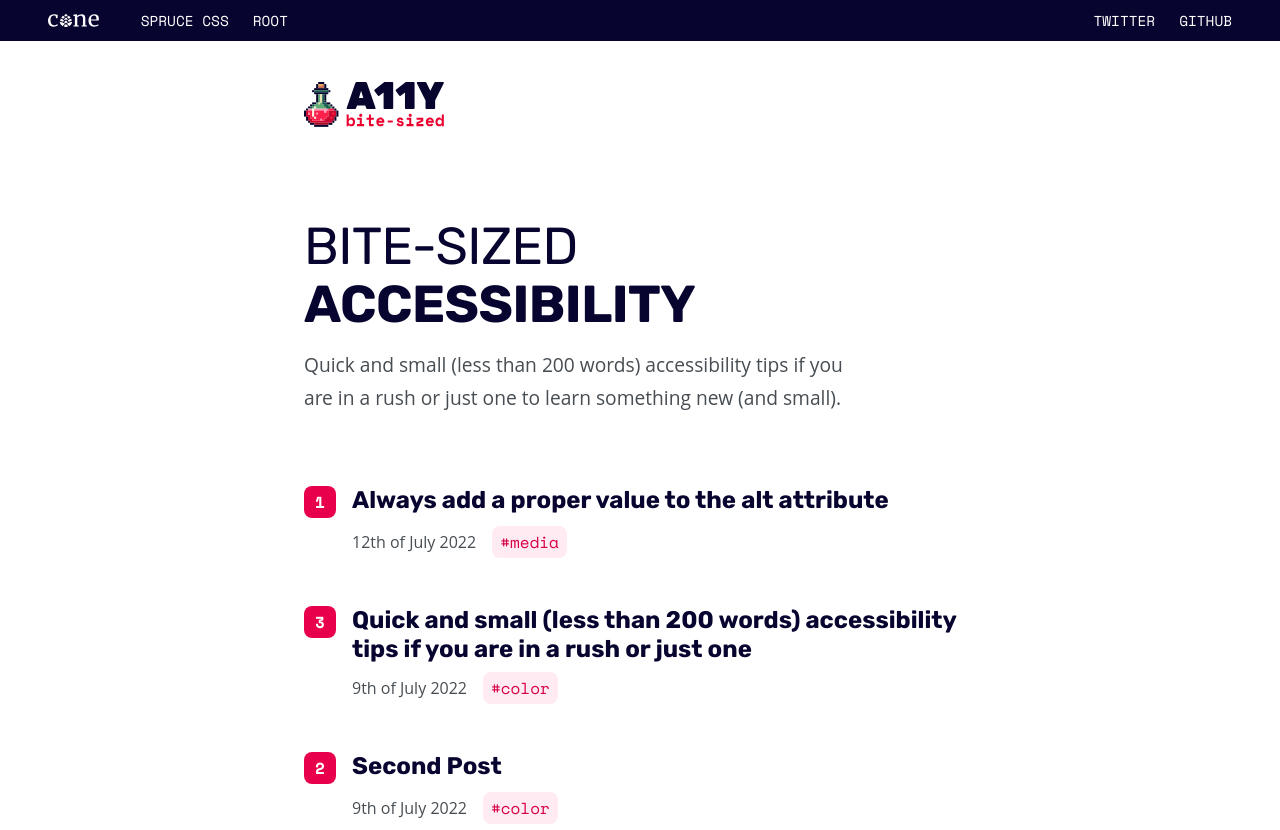
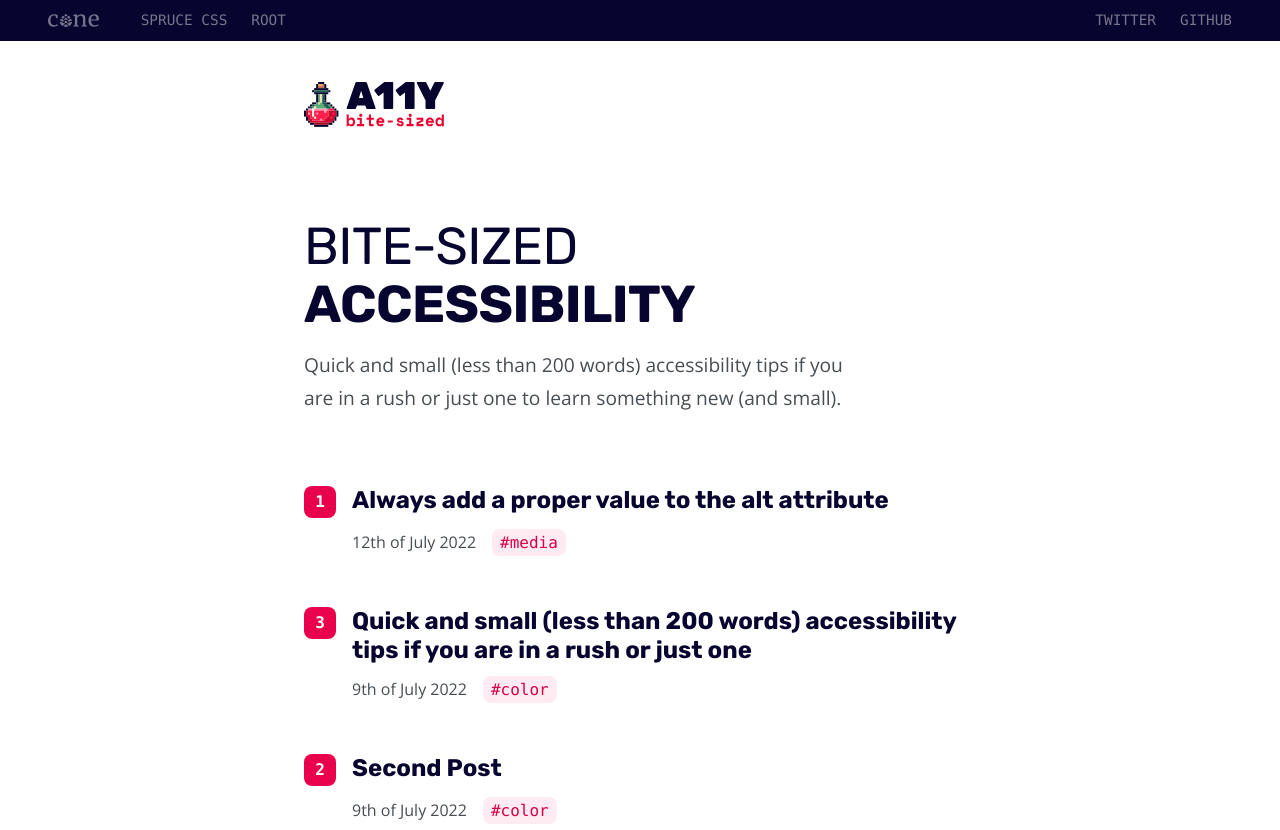
Before and after one commit to conedevelopment/bite-sized-a11y, an Eleventy site: page src/index.md in a window 1280 px wide. Shown: the top 830 px of the page. Built offline with nearby package versions, Linux system fonts and the light colour scheme; Eleventy itself is replaced by a stand-in of ours; files that its build step writes are made by us from their sources.

Commit message:
Add Google Fonts

```diff
--- a/src/_includes/layouts/base.html
+++ b/src/_includes/layouts/base.html
@@ -5,11 +5,13 @@
   <head>
     <meta charset="UTF-8" />
     <meta name="viewport" content="width=device-width, initial-scale=1.0" />
+    <link rel="preconnect" href="https://fonts.googleapis.com">
+    <link rel="preconnect" href="https://fonts.gstatic.com" crossorigin>
     <link rel="alternate" type="application/rss+xml" href="{{ site.url }}/feed.xml" />
     <meta http-equiv="X-UA-Compatible" content="ie=edge" />
     {% include "partials/meta-info.html" %}
     <link rel="stylesheet" href="/css/main.css?{{ assetHash }}">
-    <link href="https://fonts.googleapis.com/css2?family=Rubik:wght@400;700;800&amp;family=Space+Mono:wght@400;700&amp;display=swap" rel="stylesheet">
+    <link href="https://fonts.googleapis.com/css2?family=Open+Sans:wght@400;700&family=Rubik:wght@400;700&display=swap" rel="stylesheet">
   </head>
   <body>
     <a class="btn btn--primary skip-link" href="#content">Skip to content</a>
--- a/src/scss/config/_config.scss
+++ b/src/scss/config/_config.scss
@@ -12,6 +12,5 @@
   $line-height-base: 2,
   $btn-font-weight: 700,
   $font-family-base: #{'Open Sans', sans-serif},
-  $font-family-heading: #{'Rubik', sans-serif},
-  $font-family-cursive: #{'Space Mono', monospace}
+  $font-family-heading: #{'Rubik', sans-serif}
 );
```
Also changed, not shown: src/css/main.css.
